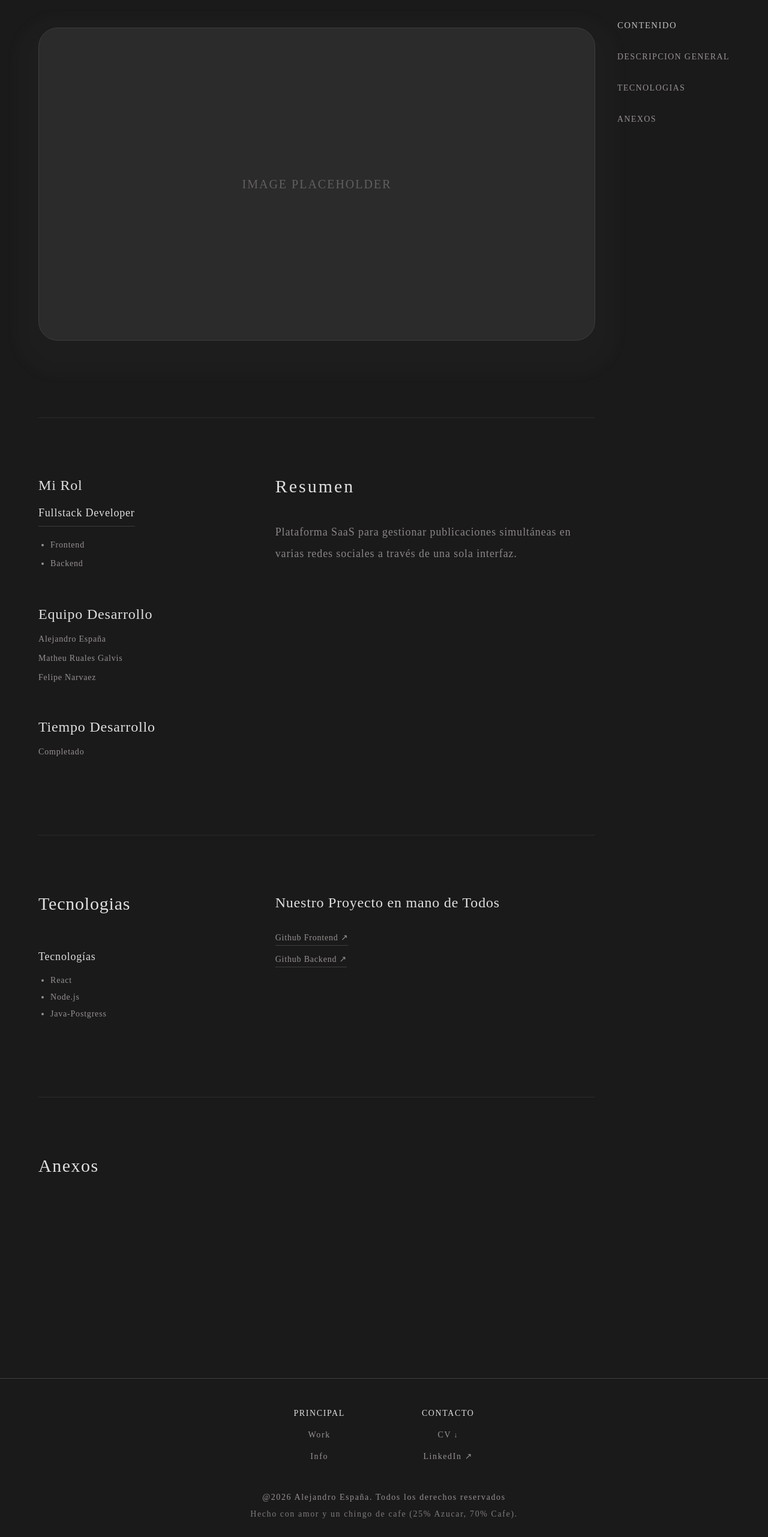
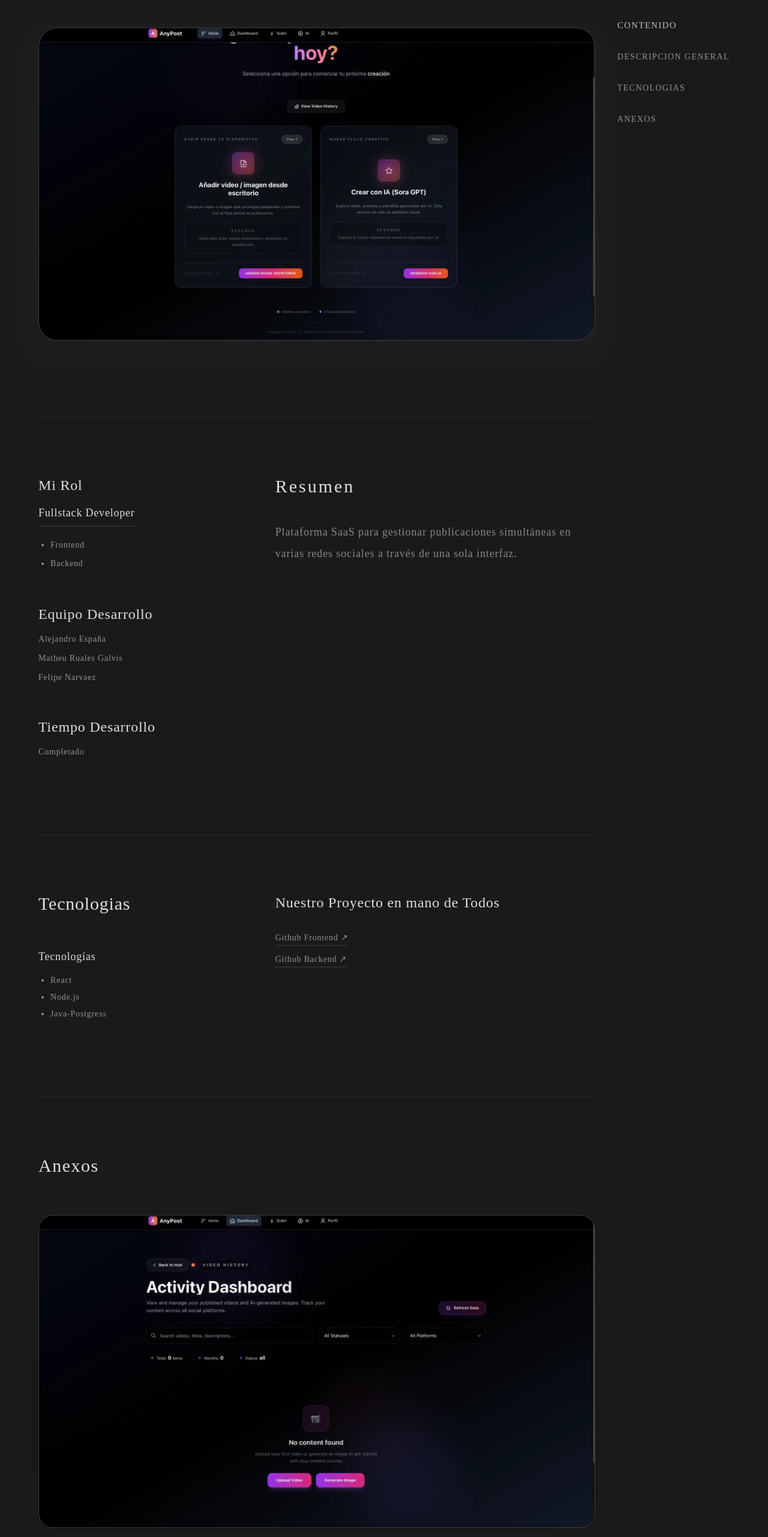
Before and after one commit to AlejandroEspana/portafolio, a Next.js app: page /work/anypost in a window 1280 px wide. Shown: the part 234-2797 px from the top of the page at 60% size. Built offline with nearby package versions, Linux system fonts and the light colour scheme; a web font is replaced by a local one.

Commit message:
agregando las imagenes en la parte de proyect

```diff
--- a/data/projects.ts
+++ b/data/projects.ts
@@ -32,6 +32,7 @@ export const projects: ProjectDetails[] = [
     title: "PulmoMed",
     subtitle: "UCC - Realidad Virtual - mayo 2026",
     tagline: "Un proyecto de Realidad Virtual y Cancer de Pulmon",
+    heroImage: "/Pulmomed.svg",
     role: {
       title: "Investigador/desarrollador",
       tasks: ["Scrum Manager", "desarrollador Unity", "Interaccion", "Interfaces"],
@@ -58,10 +59,8 @@ export const projects: ProjectDetails[] = [
 
     ],
     annexes: [
-      { description: "Una visualizacion 3D del modelo pulmonar, interactuable y realista con animaciones y estructuracion modular." },
-      { description: "" },
-      { description: "Un museo con modelos interactivos e informacion representadas en burbujas desplegables" },
-      { description: "" }
+      { imageUrl: "/Pulmomed1.svg", description: "Una visualizacion 3D del modelo pulmonar, interactuable y realista con animaciones y estructuracion modular." },
+      { imageUrl: "/Pulmomed2.svg", description: "Un museo con modelos interactivos e informacion representadas en burbujas desplegables" }
     ],
   },
   {
@@ -69,19 +68,24 @@ export const projects: ProjectDetails[] = [
     title: "TutorialVR",
     subtitle: "App - Realidad Virtual - 2025",
     tagline: "App de aprendizaje VR para conocer el uso e interaccion de la tecnologia",
+    heroImage: "/Tutorial.svg",
     role: { title: "Desarrollador Principal", tasks: ["Desarrollo General"] },
     team: ["Alejandro España"],
     duration: "Completado",
     summary: ["Proyecto interactivo para ayudar a los nuevos usuarios a familiarizarse con la realidad virtual. Utilizando la Gamificacion como pilar principal dentro del proyecto, orientando al usuario con modelos interactivos para su aprendizaje"],
     technologies: [{ category: "Motor", items: ["Unity"] }],
     links: [],
-    annexes: [],
+    annexes: [
+      { imageUrl: "/Tutorial1.svg", description: "Primera vista de la interaccion del tutorial" },
+      { imageUrl: "/Tutorial2.svg", description: "Mapeo y reconocimiento del entorno VR" }
+    ],
   },
   {
     id: "anypost",
     title: "AnyPost",
     subtitle: "Web Automation - 2025",
     tagline: "Web para automatizar el post en diferentes redes sociales con un solo click",
+    heroImage: "/anypost-landing-overview.svg",
     role: { title: "Fullstack Developer", tasks: ["Frontend", "Backend"] },
     team: ["Alejandro España", "Matheu Ruales Galvis", "Felipe Narvaez"],
     duration: "Completado",
@@ -91,7 +95,9 @@ export const projects: ProjectDetails[] = [
       { label: "Github Frontend ↗", url: "https://github.com/matheuruales/Front_AnyPost" },
       { label: "Github Backend ↗", url: "https://github.com/matheuruales/Back_AnyPost" }
     ],
-    annexes: [],
+    annexes: [
+      { imageUrl: "/anypost-dashboard-panel.svg", description: "Panel interactivo de control de publicaciones multiplataforma" }
+    ],
   },
   {
     id: "goldengymapp",
```
Also changed, not shown: public/cover.svg (deleted).
